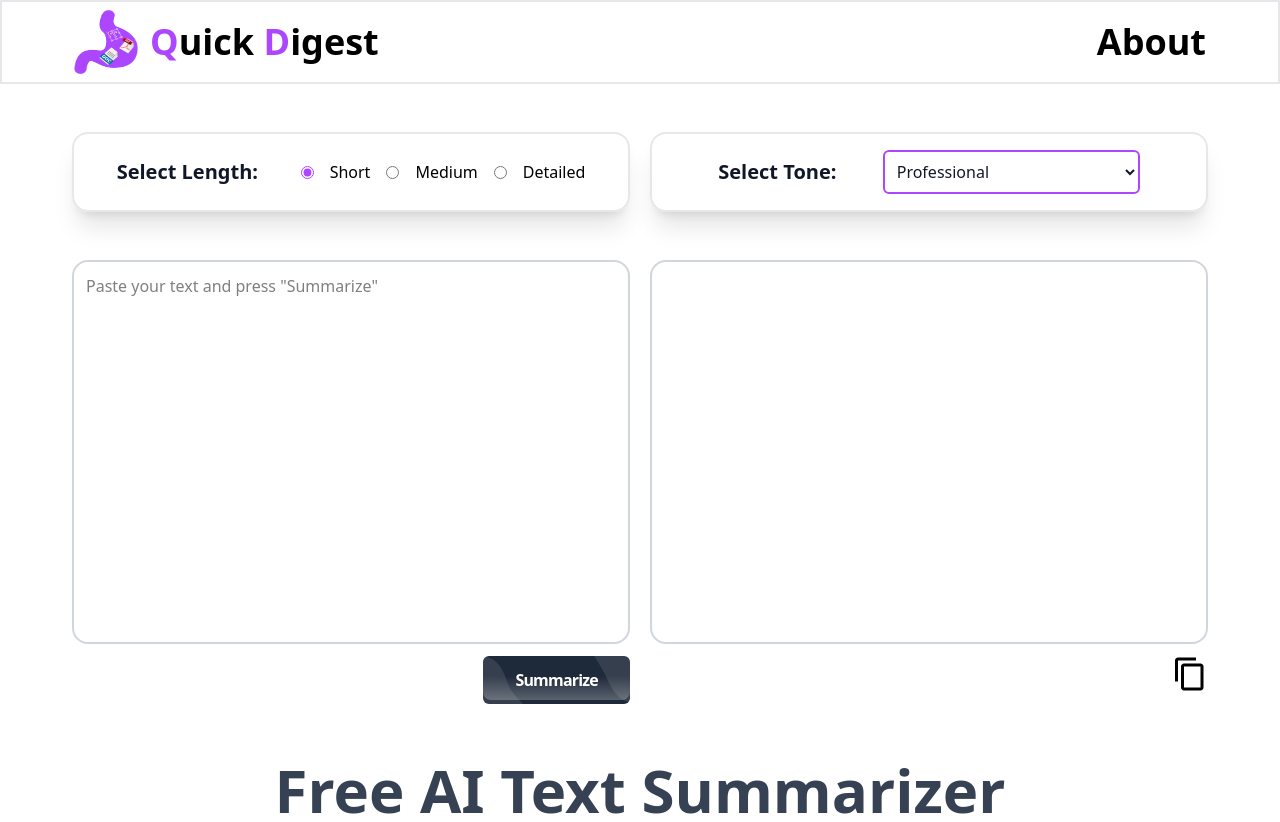
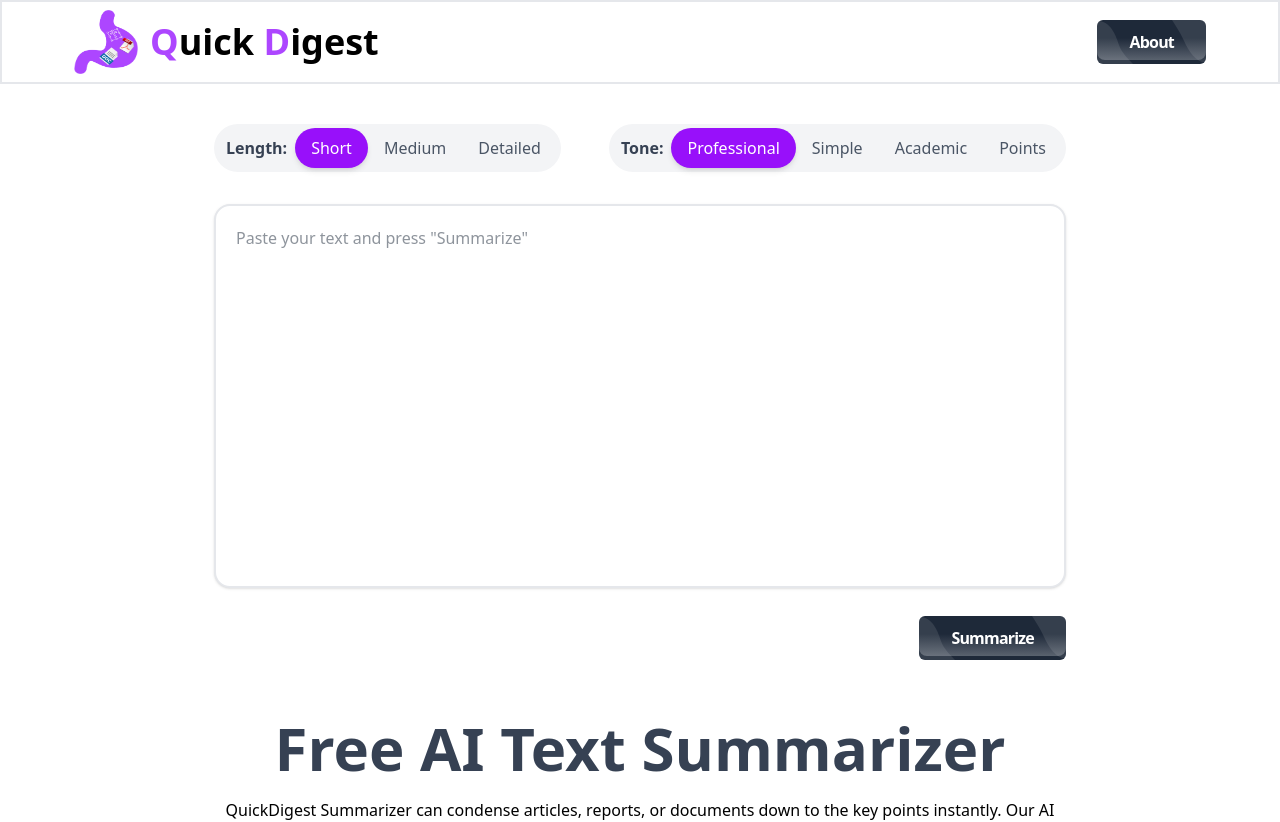
Before and after one commit to muaaz042/quickDigest, a React (Vite) app in the folder frontend/: page / in a window 1280 px wide. Shown: the top 822 px of the page. Built offline with nearby package versions, Linux system fonts and the light colour scheme.

Commit message:
UI improved

```diff
--- a/frontend/src/Components/Header.jsx
+++ b/frontend/src/Components/Header.jsx
@@ -3,11 +3,51 @@ import React from 'react'
 const Header = () => {
   return (
     <div className='flex justify-between items-center lg:px-18 md:px-10 sm:px-8 px-4 w-full py-2 border-2 border-gray-200'>
-        <div className='flex justify-center items-center sm:gap-3 gap-1'>
-            <img src="./logo.png" alt="Logo image" className='h-16 w-16' />
-            <p className='lg:text-4xl md:text-3xl sm:text-2xl text-sm font-bold'><span className='text-purple-500'>Q</span>uick <span className='text-purple-500'>D</span>igest</p>
-        </div>
-        <a href="#about" className='lg:text-4xl md:text-3xl sm:text-2xl text-xl font-bold'>About</a>
+      <div className='flex justify-center items-center sm:gap-3 gap-1'>
+        <img src="./logo.png" alt="Logo image" className='h-16 w-16' />
+        <p className='lg:text-4xl md:text-3xl sm:text-2xl text-sm font-bold'><span className='text-purple-500'>Q</span>uick <span className='text-purple-500'>D</span>igest</p>
+      </div>
+      <a href="#about">
+        <button
+          class="relative inline-flex items-center justify-center px-8 py-2.5 overflow-hidden tracking-tighter text-white bg-gray-800 rounded-md group"
+        >
+          <span
+            class="absolute w-0 h-0 transition-all duration-500 ease-out bg-purple-500 rounded-full group-hover:w-56 group-hover:h-56"
+          ></span>
+          <span class="absolute bottom-0 left-0 h-full -ml-2">
+            <svg
+              xmlns="http://www.w3.org/2000/svg"
+              class="w-auto h-full opacity-100 object-stretch"
+              viewBox="0 0 487 487"
+            >
+              <path
+                fill-opacity=".1"
+                fill-rule="nonzero"
+                fill="#FFF"
+                d="M0 .3c67 2.1 134.1 4.3 186.3 37 52.2 32.7 89.6 95.8 112.8 150.6 23.2 54.8 32.3 101.4 61.2 149.9 28.9 48.4 77.7 98.8 126.4 149.2H0V.3z"
+              ></path>
+            </svg>
+          </span>
+          <span class="absolute top-0 right-0 w-12 h-full -mr-3">
+            <svg
+              xmlns="http://www.w3.org/2000/svg"
+              class="object-cover w-full h-full"
+              viewBox="0 0 487 487"
+            >
+              <path
+                fill-opacity=".1"
+                fill-rule="nonzero"
+                fill="#FFF"
+                d="M487 486.7c-66.1-3.6-132.3-7.3-186.3-37s-95.9-85.3-126.2-137.2c-30.4-51.8-49.3-99.9-76.5-151.4C70.9 109.6 35.6 54.8.3 0H487v486.7z"
+              ></path>
+            </svg>
+          </span>
+          <span
+            class="absolute inset-0 w-full h-full -mt-1 rounded-lg opacity-30 bg-gradient-to-b from-transparent via-transparent to-gray-200"
+          ></span>
+          <span class="relative text-base font-semibold">About</span>
+        </button>
+      </a>
     </div>
   )
 }
--- a/frontend/src/Components/Summarizer.jsx
+++ b/frontend/src/Components/Summarizer.jsx
@@ -1,18 +1,17 @@
 import React, { useState } from 'react';
 import { MdOutlineContentCopy } from "react-icons/md";
+import { GrUpdate } from "react-icons/gr";
 import { ToastContainer, toast, Zoom } from 'react-toastify';
 import { BACKEND_URL } from '../../constants/index';
-import Loader from '../Components/Loader'
+import Loader from '../Components/Loader';
 import axios from 'axios';
 
 const Summarizer = () => {
-    const [length, setLength] = useState('Short'); // Default selected radio button
-    const [tone, setTone] = useState('professional'); // Default selected dropdown option
-    const [inputText, setInputText] = useState(''); // Input textarea
-    const [output, setOutput] = useState(''); // Output textarea
+    const [length, setLength] = useState('Short');
+    const [tone, setTone] = useState('Professional');
+    const [text, setText] = useState('');
+    const [isSummarized, setIsSummarized] = useState(false);
     const [loading, setLoading] = useState(false);
-
-
 
     const config = {
         headers: { "Content-Type": "application/json" },
@@ -21,26 +20,28 @@ const Summarizer = () => {
 
     const formatBulletPoints = (text) => {
         return text
-            .replace(/\*\*(.*?)\*\*/g, '\n\n$1:')                // Turn **Heading** to "Heading:"
-            .replace(/^\s*[-*•]\s?/gm, '')                        // Remove extra bullets at line start
-            .replace(/^(.*?):/gm, '🔹 $1:')                        // Add blue diamond before headings
-            .replace(/(?:\r\n|\r|\n){2,}/g, '\n\n')               // Normalize extra line breaks
+            .replace(/\*\*(.*?)\*\*/g, '\n\n$1:')
+            .replace(/^\s*[-*•]\s?/gm, '')
+            .replace(/^(.*?):/gm, '🔹 $1:')
+            .replace(/(?:\r\n|\r|\n){2,}/g, '\n\n')
             .trim();
     };
 
-
     const handleSummarize = async () => {
+        if (!text.trim()) {
+            toast.warn("Please enter some text to summarize.");
+            return;
+        }
         setLoading(true);
-        setOutput(''); // Optional: Clear previous output
         try {
-            const summarizeText = await axios.post(`${BACKEND_URL}/api/summarize`, { length, tone, inputText }, config);
-            let summary = summarizeText.data.summary;
+            const response = await axios.post(`${BACKEND_URL}/api/summarize`, { length, tone, inputText: text }, config);
+            let summary = response.data.summary;
 
             if (tone.toLowerCase() === "bullet points") {
                 summary = formatBulletPoints(summary);
             }
-
-            setOutput(summary);
+            setText(summary);
+            setIsSummarized(true);
         } catch (error) {
             console.error("Summarization failed:", error);
             toast.error("Failed to summarize. Please try again.");
@@ -49,109 +50,118 @@ const Summarizer = () => {
         }
     };
 
-
-
+    const handleAgain = () => {
+        setText('');
+        setIsSummarized(false);
+    };
 
     const handleCopy = () => {
-        navigator.clipboard.writeText(output);
+        if (!text) return;
+        navigator.clipboard.writeText(text);
         toast.success('Text Copied!', {
             position: "top-right",
             autoClose: 3000,
             hideProgressBar: false,
-            closeOnClick: false,
+            closeOnClick: true,
             pauseOnHover: true,
             draggable: true,
-            progress: undefined,
             theme: "colored",
             transition: Zoom,
         });
-    }
-
+    };
 
     return (
-        <div className='lg:px-18 md:px-10 sm:px-8 px-4'>
-            <div className='flex items-center justify-center flex-col md:flex-row flex-wrap gap-5 w-full sm:my-12 my-5'>
-                <div className='flex items-center justify-evenly flex-1 w-full px-5 py-2 gap-5 h-20 shadow-xl rounded-2xl border-2 border-gray-200'>
-                    <label className="text-base sm:text-lg lg:text-xl sm:font-bold text-gray-900 cursor-pointer" htmlFor="length">
-                        Select Length:
-                    </label>
-                    <div className="flex items-center justify-center space-x-1 sm:space-x-4">
-                        <input
-                            type="radio"
-                            id="short"
-                            name="length"
-                            value="Short"
-                            checked={length === 'Short'}
-                            onChange={(e) => setLength(e.target.value)}
-                            className="accent-purple-500"
-                        />
-                        <label htmlFor="short">Short</label>
+        <div className='lg:px-18 md:px-10 px-4 font-sans'>
+            {/* --- Combined Options Bar for Length and Tone --- */}
+            <div className='flex items-center justify-center w-full mt-10'>
+                <div className='bg-white rounded-ful flex items-center justify-between flex-wrap gap-2 md:gap-4 md:w-3/4 w-full'>
+                    {/* Length Selection - A modern pill-based design */}
+                    <div className="flex items-center rounded-full flex-wrap bg-gray-100 p-1">
+                        <label className="text-sm md:text-base text-gray-700 font-semibold px-2">Length:</label>
+                        {['Short', 'Medium', 'Detailed'].map((len) => (
+                            <button
+                                key={len}
+                                onClick={() => setLength(len)}
+                                className={`px-3 py-1 md:px-4 md:py-2 text-sm md:text-base rounded-full transition-all duration-300 ease-in-out font-medium
+                                    ${length === len ? 'bg-purple-600 text-white shadow-md' : 'text-gray-600 hover:bg-gray-200'}
+                                `}
+                            >
+                                {len}
+                            </button>
+                        ))}
+                    </div>
 
-                        <input
-                            type="radio"
-                            id="medium"
-                            name="length"
-                            value="Medium"
-                            checked={length === 'Medium'}
-                            onChange={(e) => setLength(e.target.value)}
-                            className="accent-purple-500"
-                        />
-                        <label htmlFor="medium">Medium</label>
-
-                        <input
-                            type="radio"
-                            id="detailed"
-                            name="length"
-                            value="Detailed"
-                            checked={length === 'Detailed'}
-                            onChange={(e) => setLength(e.target.value)}
-                            className="accent-purple-500"
-                        />
-                        <label htmlFor="detailed">Detailed</label>
-
+                    <div className="flex items-center flex-wrap rounded-full bg-gray-100 p-1">
+                        <label className="text-sm md:text-base text-gray-700 font-semibold px-2">Tone:</label>
+                        {['Professional', 'Simple', 'Academic', 'Points'].map((ton) => (
+                            <button
+                                key={ton}
+                                onClick={() => setTone(ton)}
+                                className={`px-3 py-1 md:px-4 md:py-2 text-sm md:text-base rounded-full transition-all duration-300 ease-in-out font-medium
+                                    ${tone === ton ? 'bg-purple-600 text-white shadow-md' : 'text-gray-600 hover:bg-gray-200'}
+                                `}
+                            >
+                                {ton}
+                            </button>
+                        ))}
+                    </div>
                 </div>
             </div>
 
-                <div className='flex items-center justify-evenly flex-1 w-full px-5 py-2 h-20 shadow-xl rounded-2xl border-2 border-gray-200'>
-                    <label className="text-base sm:text-lg lg:text-xl sm:font-bold text-gray-900 cursor-pointer" htmlFor="tone">
-                        Select Tone:
-                    </label>
-                    <select
-                        id="tone"
-                        value={tone}
-                        onChange={(e) => setTone(e.target.value)}
-                        className="text-gray-900 border-2 border-purple-500 rounded-md p-2 w-1/2 focus:outline-none focus:ring-1 focus:ring-purple-500 transition ease-in-out duration-150"
+            {/* --- Single Textarea and Action Buttons --- */}
+            <div className='flex justify-center items-center mt-8'>
+                <div className='flex justify-center items-end flex-col gap-5 md:w-3/4 w-full'>
+                    {/* Textarea Container */}
+                    <div className='relative w-full'>
+                        <textarea
+                            name="text"
+                            id="text"
+                            placeholder='Paste your text and press "Summarize"'
+                            value={text}
+                            onChange={(e) => setText(e.target.value)}
+                            readOnly={isSummarized || loading}
+                            className={`p-5 border-2 hover:border-purple-400 border-gray-200 rounded-2xl text-justify outline-none shadow-sm h-96 w-full resize-none font-light text-gray-800 transition-all duration-300
+                                ${isSummarized ? 'bg-gray-50' : 'bg-white'}
+                            `}
+                        />
+                        {loading && (
+                            <div className='absolute inset-0 flex items-center justify-center bg-white bg-opacity-75 rounded-2xl z-10'>
+                                <Loader />
+                            </div>
+                        )}
+                    </div>
+
+                    {/* Action Buttons Container */}
+                    <div className='flex justify-end items-center gap-4 w-full h-12'>
+                        <ToastContainer />
+                        {!loading && (
+                            isSummarized ? (
+                                <>
+                                    <button
+                                        onClick={handleAgain}
+                                        className='inline-flex items-center justify-center p-3 rounded-full text-gray-700 bg-gray-100 hover:bg-purple-300 transition-colors duration-300 shadow-sm transform hover:scale-110'
                                     >
-                        <option value="professional">Professional</option>
-                        <option value="simple">Simple</option>
-                        <option value="bullet Points">Bullet Points</option>
-                        <option value="academic">Academic</option>
-                    </select>
-
-                </div>
-            </div>
-            <div className='flex justify-center items-center gap-5'>
-                <div className='flex justify-center items-end flex-col gap-3 flex-1 w-full'>
-                    <textarea
-                        name="inputText"
-                        id="inputText"
-                        placeholder='Paste your text and press "Summarize"'
-                        value={inputText}
-                        onChange={(e) => setInputText(e.target.value)}
-                        className="p-3 border-2 border-gray-300 rounded-2xl text-justify outline-purple-500 h-96 w-full resize-none"
-                    />
-
-                    <div className='flex justify-end w-full h-12'>
-                        <button onClick={handleSummarize}
-                            className="relative inline-flex items-center justify-center px-8 py-2.5 overflow-hidden tracking-tighter text-white bg-gray-800 rounded-md group"
+                                        <GrUpdate className='text-2xl' />
+                                    </button>
+                                    <button
+                                        onClick={handleCopy}
+                                        className='inline-flex items-center justify-center p-3 rounded-full text-gray-700 bg-gray-100 hover:bg-purple-300 transition-colors duration-300 shadow-sm transform hover:scale-110'
+                                    >
+                                        <MdOutlineContentCopy className='text-2xl' />
+                                    </button>
+                                </>
+                            ) : (
+                                <button
+                                    onClick={handleSummarize}
+                                    class="relative inline-flex items-center justify-center px-8 py-2.5 overflow-hidden tracking-tighter text-white bg-gray-800 rounded-md group"
                                 >
                                     <span
-                                className="absolute w-0 h-0 transition-all duration-500 ease-out bg-purple-500 rounded-full group-hover:w-56 group-hover:h-56"
+                                        class="absolute w-0 h-0 transition-all duration-500 ease-out bg-purple-500 rounded-full group-hover:w-56 group-hover:h-56"
                                     ></span>
-                            <span className="absolute bottom-0 left-0 h-full -ml-2">
+                                    <span class="absolute bottom-0 left-0 h-full -ml-2">
                                         <svg
                                             xmlns="http://www.w3.org/2000/svg"
-                                    className="w-auto h-full opacity-100 object-stretch"
+                                            class="w-auto h-full opacity-100 object-stretch"
                                             viewBox="0 0 487 487"
                                         >
                                             <path
@@ -162,10 +172,10 @@ const Summarizer = () => {
                                             ></path>
                                         </svg>
                                     </span>
-                            <span className="absolute top-0 right-0 w-12 h-full -mr-3">
+                                    <span class="absolute top-0 right-0 w-12 h-full -mr-3">
                                         <svg
                                             xmlns="http://www.w3.org/2000/svg"
-                                    className="object-cover w-full h-full"
+                                            class="object-cover w-full h-full"
                                             viewBox="0 0 487 487"
                                         >
                                             <path
@@ -177,38 +187,17 @@ const Summarizer = () => {
                                         </svg>
                                     </span>
                                     <span
-                                className="absolute inset-0 w-full h-full -mt-1 rounded-lg opacity-30 bg-gradient-to-b from-transparent via-transparent to-gray-200"
+                                        class="absolute inset-0 w-full h-full -mt-1 rounded-lg opacity-30 bg-gradient-to-b from-transparent via-transparent to-gray-200"
                                     ></span>
-                            <span className="relative text-base font-semibold">Summarize</span>
+                                    <span class="relative text-base font-semibold">Summarize</span>
                                 </button>
-                    </div>
-                </div>
-
-                <div className='flex justify-start items-end flex-col gap-3 flex-1 w-full'>
-                    <div className="p-3 border-2 border-gray-300 rounded-2xl h-96 w-full flex items-center justify-center bg-white">
-                        {loading ? (
-                            <Loader />
-                        ) : (
-                            <textarea
-                                name="output"
-                                id="output"
-                                value={output}
-                                readOnly
-                                className="w-full h-full resize-none outline-purple-500 text-justify"
-                            />
+                            )
                         )}
-                    </div>
-
-                    <div className='flex justify-end w-full h-12'>
-                        {!loading && (
-                            <MdOutlineContentCopy onClick={handleCopy} className='text-4xl hover:text-purple-500 cursor-pointer' />
-                        )}
-                        <ToastContainer />
                     </div>
                 </div>
             </div>
         </div>
-    )
-}
+    );
+};
 
-export default Summarizer
+export default Summarizer;
```
Also changed, not shown: frontend/src/Components/About.jsx (+7 -6 lines). Lines whose indentation alone changed are shown as unchanged.
